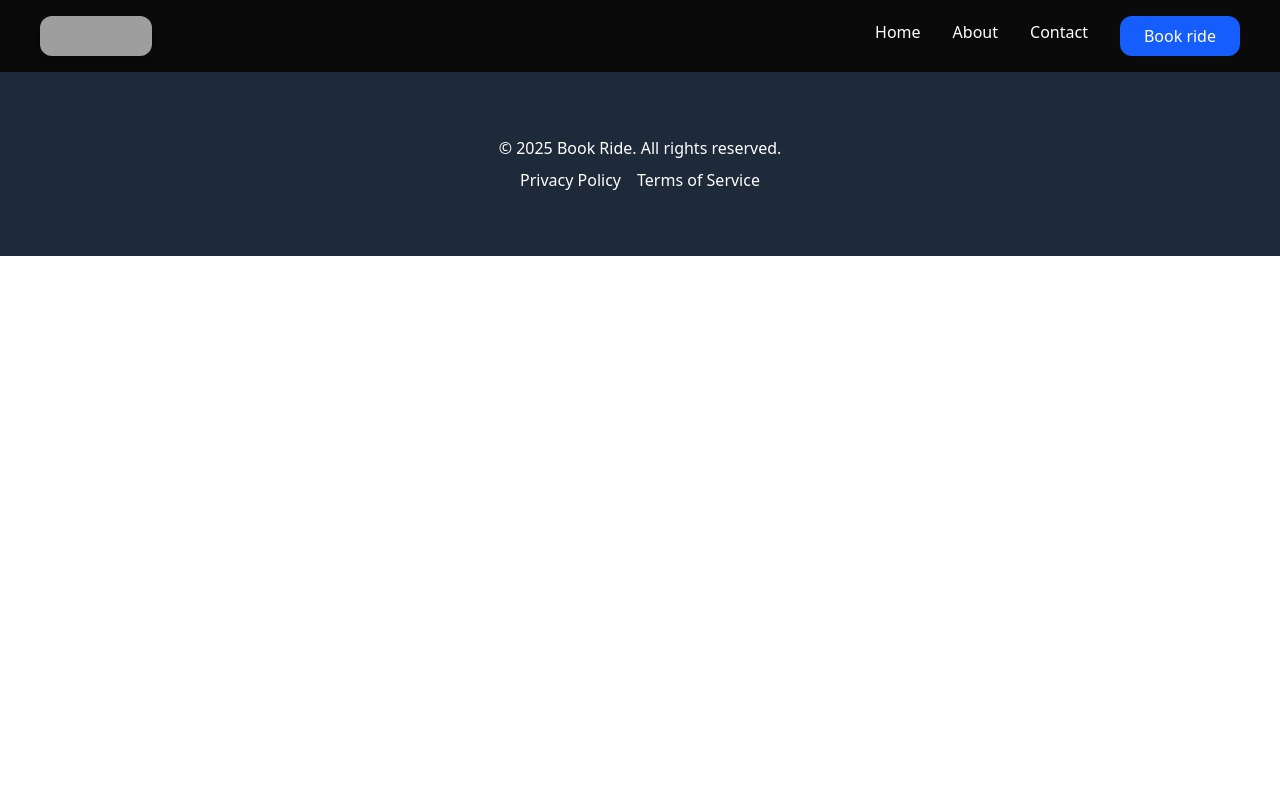
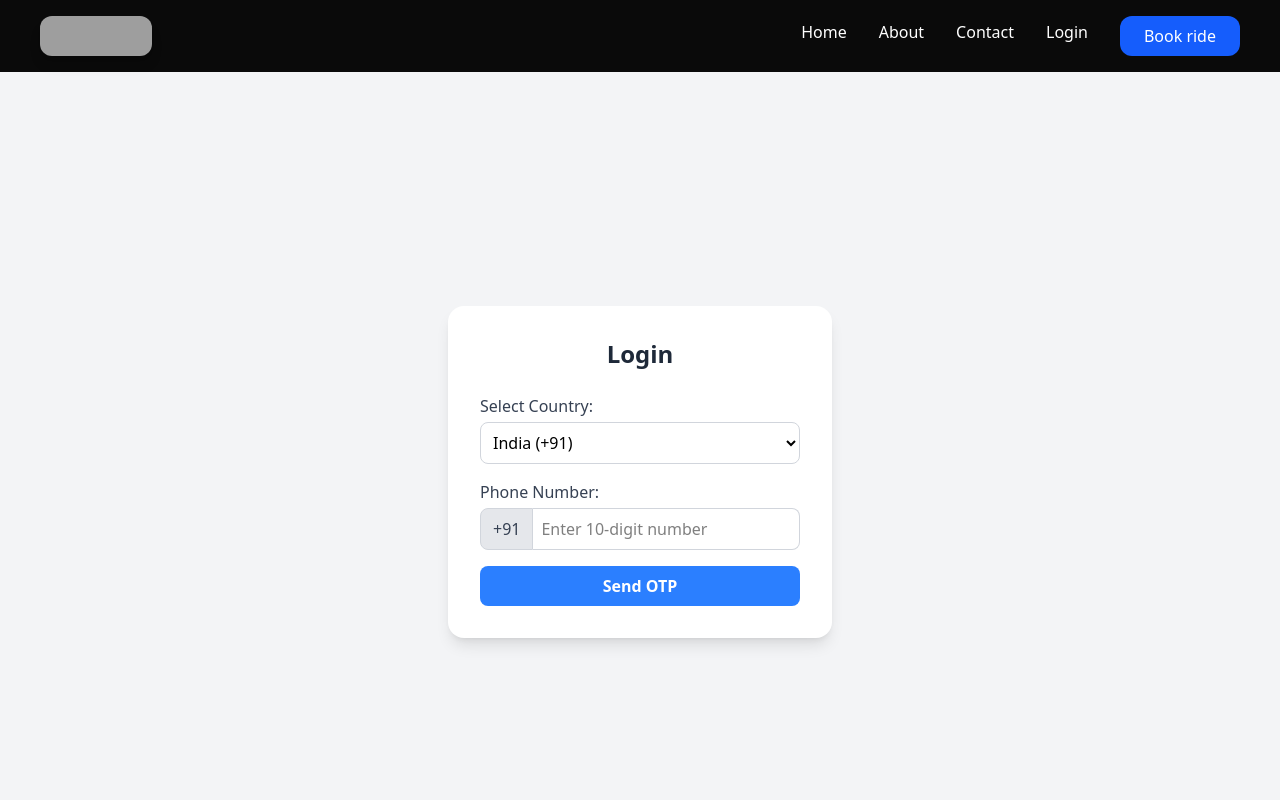
Before and after one commit to spy-21/Book-Ride, a React (Vite) app: page /login in a window 1280 px wide. Shown: the top 800 px of the page. Built offline with nearby package versions, Linux system fonts and the light colour scheme; grey boxes are pictures that could not be loaded.

Commit message:
added login

```diff
--- a/src/App.jsx
+++ b/src/App.jsx
@@ -10,6 +10,7 @@ import "./App.css";
 import Booking from "./components/Booking";
 
 import UpiPayment from "./components/Payment";
+import Login from "./components/Login";
 
 const App = () => {
   return (
@@ -22,6 +23,7 @@ const App = () => {
         <Route path="/contact" element={<Contact />} />
         <Route path="/booking" element={<Booking />} />
         <Route path="/payment" element={<UpiPayment />} />
+        <Route path="/login" element={<Login />} />
       </Routes>
 
       <Footer />
--- a/src/components/Header.jsx
+++ b/src/components/Header.jsx
@@ -1,6 +1,6 @@
 import React, { useState } from "react";
 import { Link } from "react-router-dom";
-import { Menu, X } from "lucide-react"; // hamburger and close icons
+import { Menu, X } from "lucide-react";
 
 const Header = () => {
   const [isOpen, setIsOpen] = useState(false);
@@ -33,6 +33,11 @@ const Header = () => {
           <li>
             <Link to="/contact" className="hover:text-gray-400">
               Contact
+            </Link>
+          </li>
+          <li>
+            <Link to="/login" className="hover:text-gray-400">
+              Login
             </Link>
           </li>
         </ul>
--- /dev/null
+++ b/src/components/Login.jsx
@@ -0,0 +1,130 @@
+import React, { useState, useRef } from "react";
+
+const countries = [
+  { name: "India", code: "+91", length: 10 },
+  { name: "United States", code: "+1", length: 10 },
+  { name: "United Kingdom", code: "+44", length: 10 },
+  { name: "UAE", code: "+971", length: 9 },
+];
+
+const Login = () => {
+  const [country, setCountry] = useState(countries[0]);
+  const [phone, setPhone] = useState("");
+  const [otpSent, setOtpSent] = useState(false);
+  const [otp, setOtp] = useState(["", "", "", "", ""]);
+
+  const inputsRef = useRef([]);
+
+  const handleSendOtp = () => {
+    if (phone.trim().length === country.length) {
+      setOtpSent(true);
+      alert(`OTP sent to ${country.code}${phone}`);
+    } else {
+      alert(`Please enter a valid ${country.length}-digit phone number`);
+    }
+  };
+
+  const handleOtpChange = (value, index) => {
+    if (/^\d?$/.test(value)) {
+      const updatedOtp = [...otp];
+      updatedOtp[index] = value;
+      setOtp(updatedOtp);
+
+      if (value && index < 4) {
+        inputsRef.current[index + 1].focus();
+      }
+    }
+  };
+
+  const handleVerifyOtp = () => {
+    const fullOtp = otp.join("");
+    if (fullOtp.length === 5) {
+      alert(`OTP ${fullOtp} verified for ${country.code}${phone}`);
+    } else {
+      alert("Please enter the complete 5-digit OTP");
+    }
+  };
+
+  return (
+    <div className="flex items-center justify-center h-screen bg-gray-100">
+      <div className="bg-white p-8 rounded-2xl shadow-lg w-full max-w-sm">
+        <h2 className="text-2xl font-bold mb-6 text-center text-gray-800">
+          Login
+        </h2>
+
+        <div className="mb-4">
+          <label className="block mb-1 text-gray-700">Select Country:</label>
+          <select
+            value={country.name}
+            onChange={(e) =>
+              setCountry(
+                countries.find((c) => c.name === e.target.value) || countries[0]
+              )
+            }
+            className="border border-gray-300 rounded-lg p-2 w-full"
+          >
+            {countries.map((c) => (
+              <option key={c.code} value={c.name}>
+                {c.name} ({c.code})
+              </option>
+            ))}
+          </select>
+        </div>
+
+        <div className="mb-4">
+          <label className="block mb-1 text-gray-700">Phone Number:</label>
+          <div className="flex">
+            <span className="flex items-center px-3 bg-gray-200 border border-gray-300 rounded-l-lg text-gray-700">
+              {country.code}
+            </span>
+            <input
+              type="text"
+              placeholder={`Enter ${country.length}-digit number`}
+              value={phone}
+              onChange={(e) => setPhone(e.target.value)}
+              maxLength={country.length}
+              className="border-t border-b border-r border-gray-300 rounded-r-lg p-2 w-full focus:outline-none focus:ring-2 focus:ring-blue-400"
+            />
+          </div>
+        </div>
+
+        {!otpSent ? (
+          <button
+            onClick={handleSendOtp}
+            className="bg-blue-500 hover:bg-blue-600 text-white font-semibold px-4 py-2 rounded-lg w-full transition"
+          >
+            Send OTP
+          </button>
+        ) : (
+          <>
+            <div className="mb-4 mt-4">
+              <label className="block mb-2 text-gray-700">Enter OTP:</label>
+              <div className="flex justify-between gap-2">
+                {otp.map((digit, index) => (
+                  <input
+                    key={index}
+                    type="text"
+                    inputMode="numeric"
+                    maxLength="1"
+                    value={digit}
+                    ref={(el) => (inputsRef.current[index] = el)}
+                    onChange={(e) => handleOtpChange(e.target.value, index)}
+                    className="w-12 h-12 text-center text-lg border border-gray-300 rounded-lg focus:outline-none focus:ring-2 focus:ring-green-400"
+                  />
+                ))}
+              </div>
+            </div>
+            <button
+              onClick={handleVerifyOtp}
+              className="bg-green-500 hover:bg-green-600 text-white font-semibold px-4 py-2 rounded-lg w-full transition"
+            >
+              Verify OTP
+            </button>
+          </>
+        )}
+      </div>
+    </div>
+  );
+};
+
+export default Login;
```
